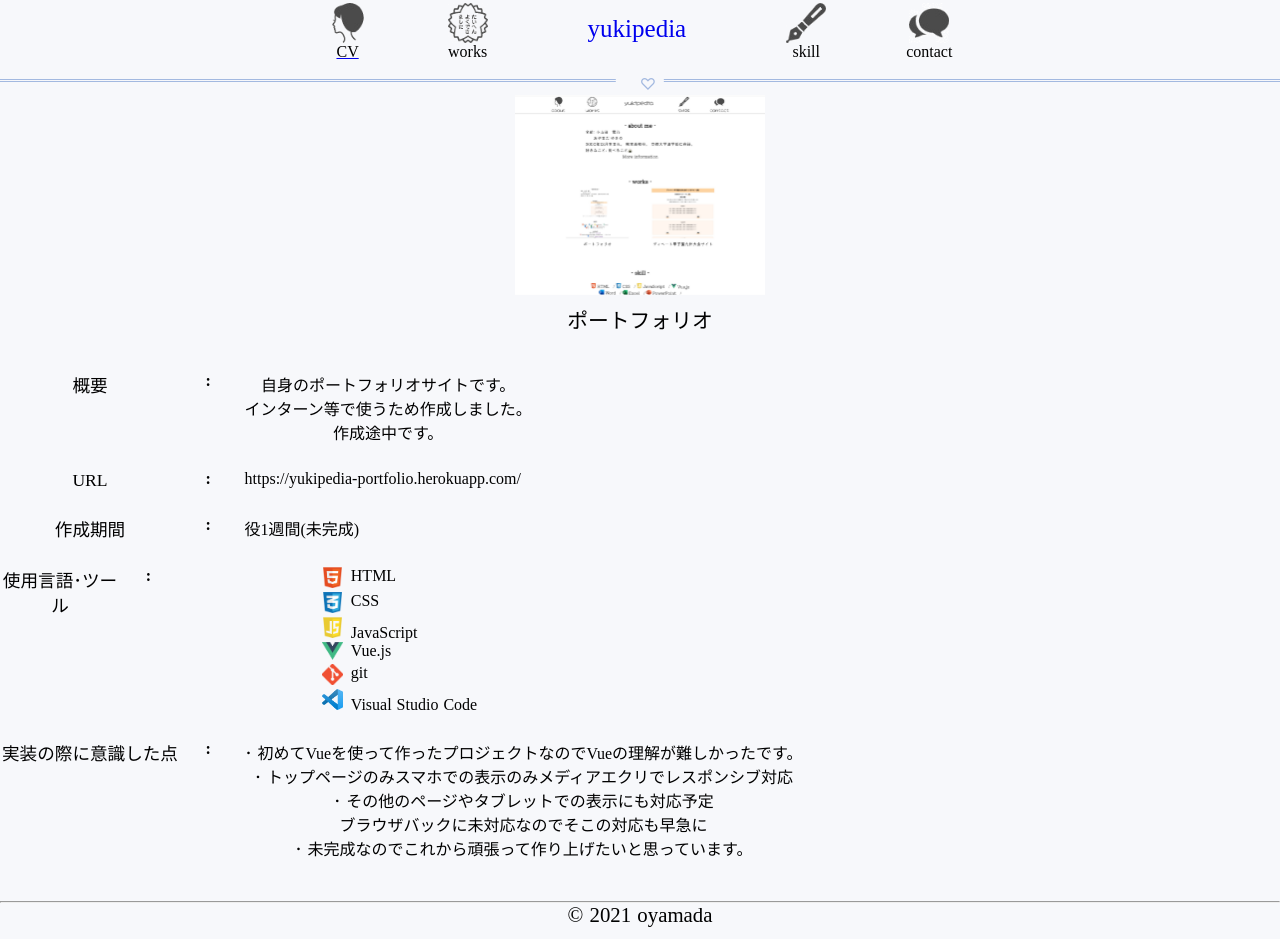
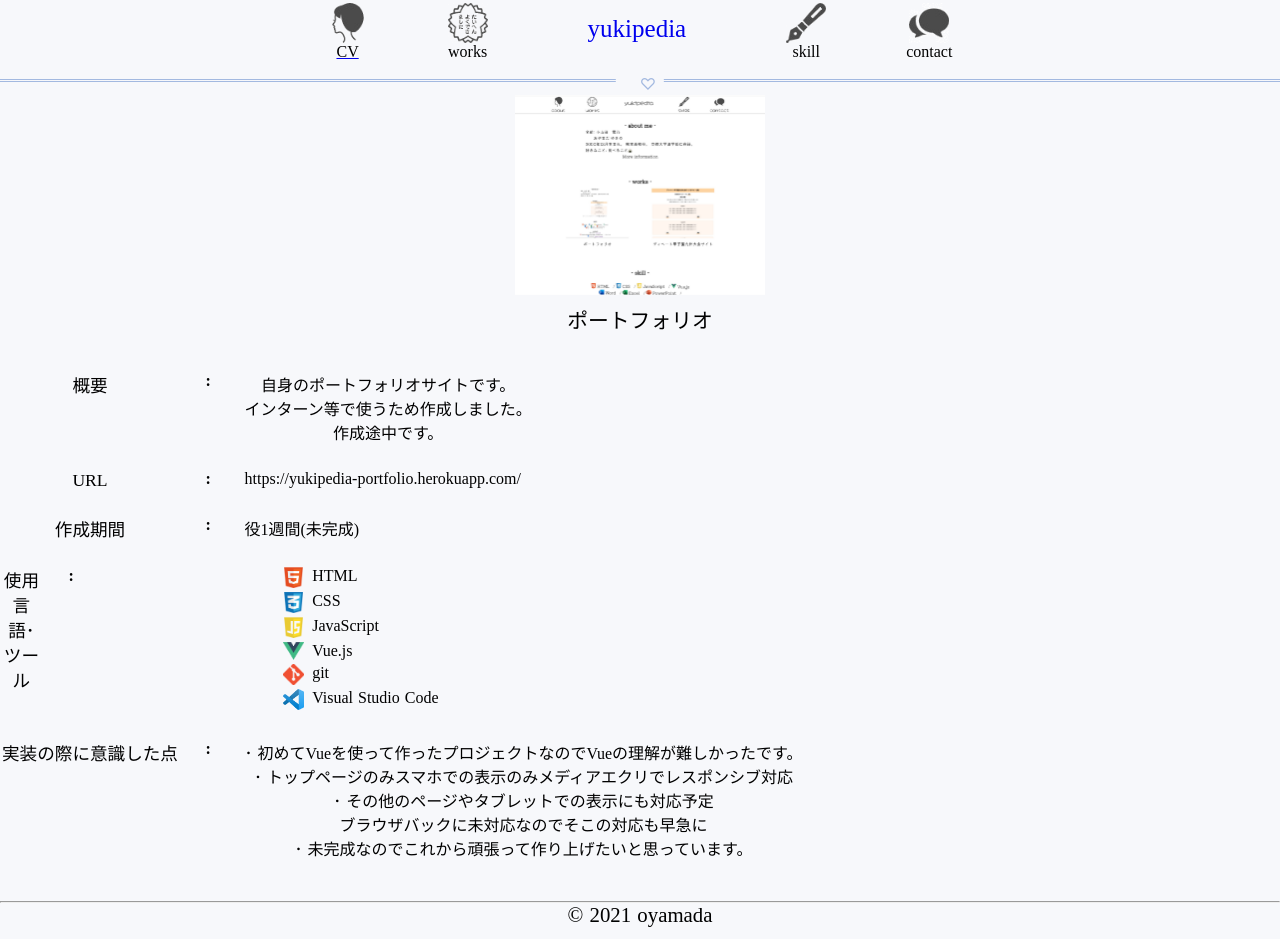
Before and after one commit to schnee25/portfolio, a Nuxt app: page /works/portforio in a window 1280 px wide. Built offline with nearby package versions, Linux system fonts and the light colour scheme; a web font is replaced by a local one.

Commit message:
typo修正

```diff
--- a/pages/works/portforio.vue
+++ b/pages/works/portforio.vue
@@ -58,7 +58,7 @@
                   <p class="CSS">&ensp;CSS</p>
                 </div>
 
-                <div class="usedxskill">
+                <div class="usedskill">
                   <div class="logo">
                     <img src="~/assets/js-Logo.png" class="skilliconimg"/>
                   </div>
@@ -80,7 +80,7 @@
                   <p class="git">&ensp;git</p>
                 </div>
 
-                 <div class="usedxskill">
+                 <div class="usedskill">
                    <div class="logo">
                     <img src="~/assets/VisualStudioCode-Logo.png" class="skilliconimg"/>
                   </div>
```
